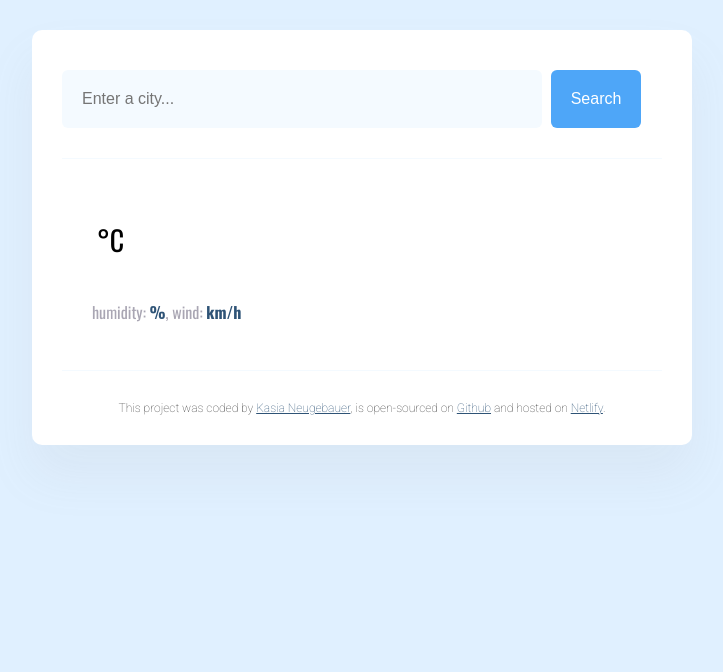
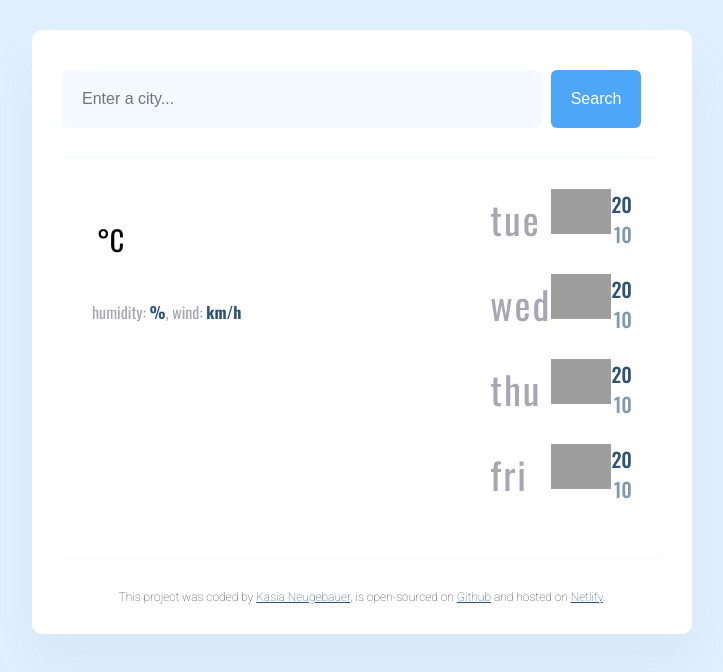
Before and after one commit to kas-neu/Weather-App, a plain HTML site: page index.html in a window 1280 px wide. Shown: the whole page, without its empty margins (278-1001 px from the left). Drawn offline with nearby package versions, Linux system fonts and the light colour scheme; no server answers; grey boxes are pictures that could not be loaded; a web font is replaced by a local one.

Commit message:
injected forecast from js

```diff
--- a/index.html
+++ b/index.html
@@ -46,32 +46,7 @@
             </p>
           </div>
         </main>
-        <div>
-          <!-- <section class="forecast-following-days">
-            <ul>
-              <li>
-                <span class="forecast-emoji">🌤</span>
-                <span class="forecast-days">Mon</span>
-                <div class="forecast-info">22°C / 19°C</div>
-              </li>
-              <li>
-                <span class="forecast-emoji">🌤</span>
-                <span class="forecast-days">Tue</span>
-                <div class="forecast-info">22°C / 19°C</div>
-              </li>
-              <li>
-                <span class="forecast-emoji">🌤</span>
-                <span class="forecast-days">Wed</span>
-                <div class="forecast-info">22°C / 19°C</div>
-              </li>
-              <li>
-                <span class="forecast-emoji">🌤</span>
-                <span class="forecast-days">Thu</span>
-                <div class="forecast-info">22°C / 19°C</div>
-              </li>
-            </ul>
-          </section> -->
-        </div>
+        <div class="forecast-following-days" id="forecast"></div>
       </div>
 
       <footer>
--- a/src/index.js
+++ b/src/index.js
@@ -70,7 +70,34 @@ function handleSearch(event) {
   searchCity(searchInput.value);
 }
 
+function displayForecast() {
+  let days = ["tue", "wed", "thu", "fri"];
+  forecastHtml = "";
+  days.forEach(function (day) {
+    forecastHtml =
+      forecastHtml +
+      `   <div class="col-2">
+              <span class="forecast-day">${day}</span>
+              <span class="forecast-day-icon"
+                ><img
+                  src="http://shecodes-assets.s3.amazonaws.com/api/weather/icons/clear-sky-day.png"
+                  alt=""
+                  width="60"
+                  class="forecast-emoji"
+              /></span>
+              <span class="min-max-temperature-block">
+                <span class="forecast-temperature-max">20</span>
+                <span class="forecast-temperature-min">10</span>
+              </span>
+            </div>`;
+  });
+  let forecastElement = document.querySelector("#forecast");
+  forecastElement.innerHTML = forecastHtml;
+}
+
 let searchFormElement = document.querySelector("#search-form");
 searchFormElement.addEventListener("submit", handleSearch);
 
 searchCity("London");
+displayForecast();
+displayForecast();
--- a/src/style.css
+++ b/src/style.css
@@ -81,16 +81,43 @@ strong {
 .today-weather-description {
   color: rgba(39, 33, 66, 0.4);
 }
+.col-2 {
+  display: flex;
+  justify-content: space-around;
+  margin-bottom: 25px;
+}
 .forecast-following-days {
-  font-size: 24px;
+  padding: 30px;
+  margin-top: 0;
 }
-.forecast-emoji {
-  font-size: 24px;
+.forecast-day {
+  font-size: 38px;
+  text-align: left;
+  color: rgba(39, 33, 66, 0.4);
+  letter-spacing: 2px;
+  line-height: 60px;
+  margin-left: 90px;
 }
+.forecast-day-icon {
+  height: 60px;
+  width: 60px;
+  text-align: right;
 
-.forecast-info {
-  font-size: 14px;
-  color: rgba(39, 33, 66, 0.4);
+  margin-left: auto;
+}
+.min-max-temperature-block {
+  font-size: 20px;
+  color: rgb(46, 83, 118);
+  font-weight: 450;
+}
+.forecast-temperature-max {
+  display: block;
+  text-align: right;
+}
+.forecast-temperature-min {
+  display: block;
+  text-align: right;
+  color: rgb(46, 83, 118, 0.6);
 }
 .weather-app-data {
   display: flex;
```
